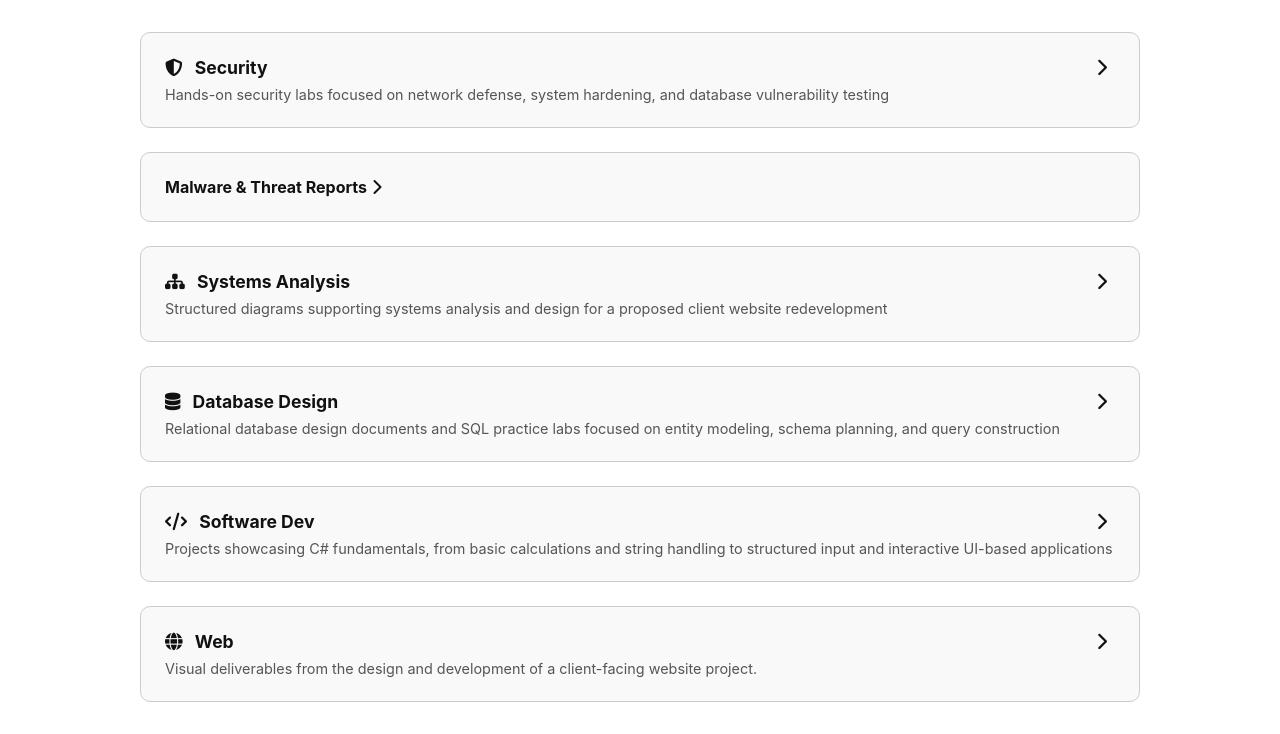
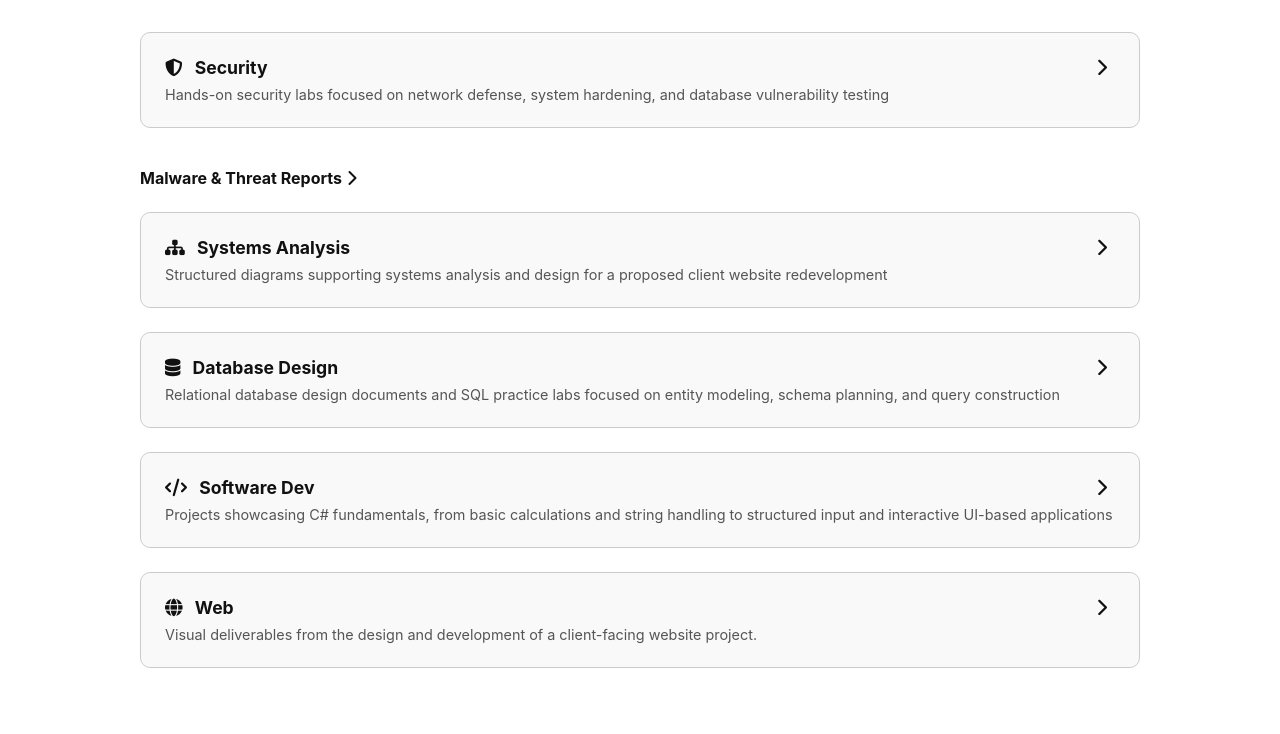
Before and after one commit to jhallahan502/jacksonhallahan.github.io, a plain HTML site: page projects.html in a window 1280 px wide. Shown: the part 166-900 px from the top of the page. After the commit the page ends 866 px from the top, so only its background shows below. Drawn offline with Linux system fonts and the light colour scheme.

Commit message:
Update projects.html

```diff
--- a/projects.html
+++ b/projects.html
@@ -186,15 +186,17 @@
 
   </div>
 </div>
-    <div class="card">
+     <div class="nested-section">
       <div class="nested-header" onclick="toggleNested(this)">
         <strong>Malware & Threat Reports</strong>
         <span class="chevron"><i class="fas fa-chevron-right"></i></span>
-       </div>
+      </div>
       <ul class="nested-list">
         <li><a href="projects/security/FinalReport_Ransomware.docx" target="_blank">Ransomware Report</a> – Deep dive into attack vectors, real cases, and emerging ransomware trends</li>
       </ul>
     </div>
+  </div>
+</div>
 
     <div class="card">
       <div class="card-header" onclick="toggleCard(this)">
```
